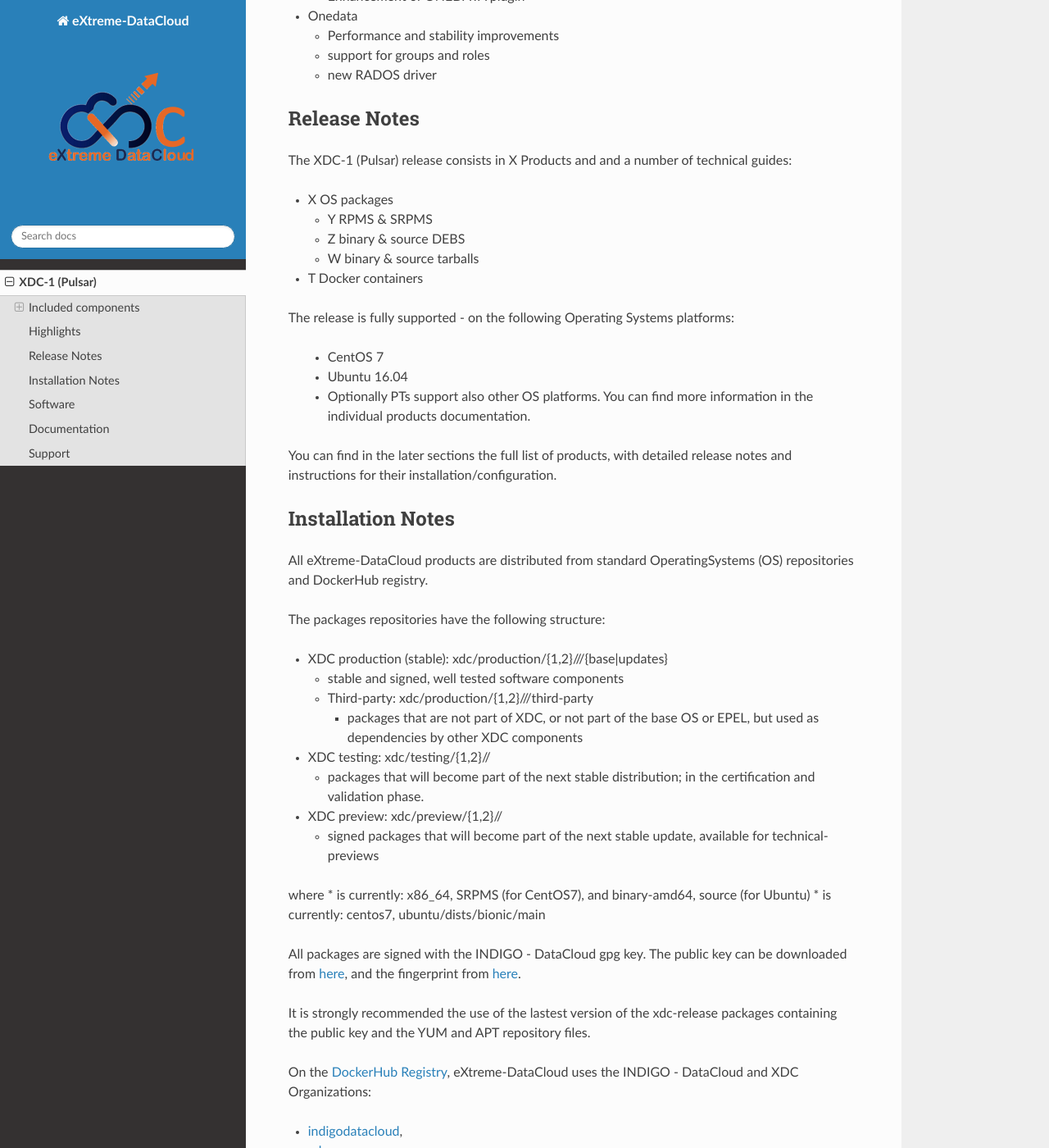
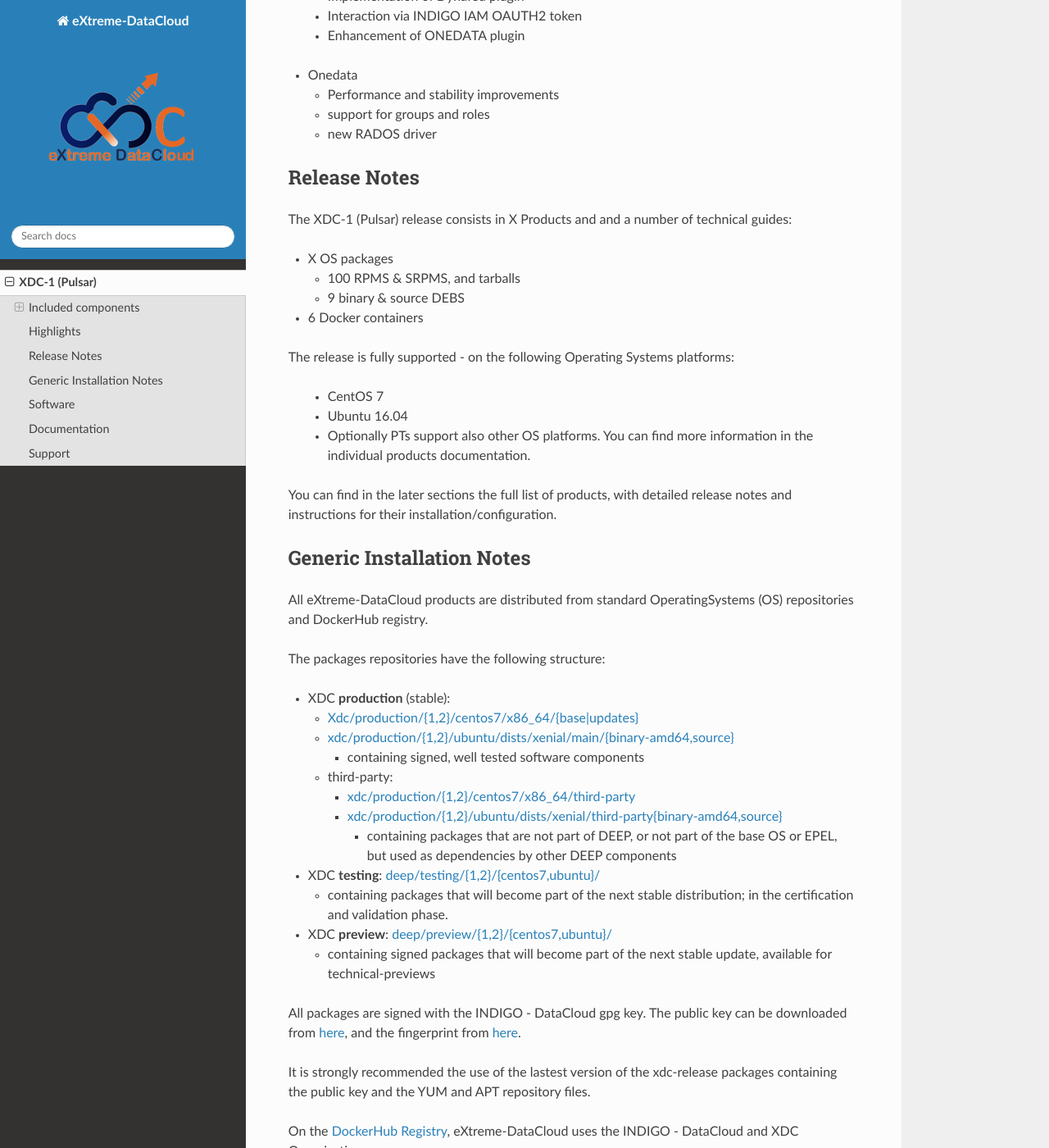
Before and after one commit to extreme-datacloud/xdc-releases, a Sphinx documentation site: the page built from source/releases/pulsar/index.rst, in a window 1280 px wide and 1400 px high, scrolled down 1152 px. Shown: the whole window at 82% size. Built offline with Sphinx 7.4.7 and the Read the Docs theme 2.0.0, drawn with Linux system fonts in a browser that asks for light colours; some of the changed text lies outside the part shown.

Commit message:
cosmetics

```diff
--- a/source/releases/pulsar/index.rst
+++ b/source/releases/pulsar/index.rst
@@ -60,8 +60,9 @@
 
 -  PaaS Orchestrator
 
-   - Implementation of Dynafed plugin – interaction via INDIGO IAM OAUTH2 token
-   - Enhancement of ONEDATA plugin
+  - Implementation of Dynafed plugin
+  - Interaction via INDIGO IAM OAUTH2 token
+  - Enhancement of ONEDATA plugin
 
 - Onedata
 
@@ -77,11 +78,10 @@
 
 -  X OS packages
 
-   -  Y RPMS & SRPMS
-   -  Z binary & source DEBS
-   -  W binary & source tarballs
+   -  100 RPMS & SRPMS, and tarballs
+   -  9 binary & source DEBS
 
--  T Docker containers
+-  6 Docker containers
 
 The release is fully supported
 - on the following Operating Systems platforms:
@@ -94,7 +94,7 @@
 detailed release notes and instructions for their
 installation/configuration.
 
-Installation Notes
+Generic Installation Notes
 ------------------
 
 All eXtreme-DataCloud products are distributed from standard
@@ -102,26 +102,27 @@
 
 The packages repositories have the following structure:
 
--  XDC production (stable): xdc/production/{1,2}///{base|updates}
+* XDC **production** (stable):
 
-   -  stable and signed, well tested software components
-   -  Third-party: xdc/production/{1,2}///third-party
+  * `Xdc/production/{1,2}/centos7/x86_64/{base|updates} <http://repo.indigo-datacloud.eu/repository/xdc/production/1/centos7/x86_64/base/repoview/>`_
+  * `xdc/production/{1,2}/ubuntu/dists/xenial/main/{binary-amd64,source} <http://repo.indigo-datacloud.eu/repository/xdc/production/1/ubuntu/dists/xenial/main/>`_
 
-      -  packages that are not part of XDC, or not part of the base
-         OS or EPEL, but used as dependencies by other XDC components
+    * containing signed, well tested software components
 
--  XDC testing: xdc/testing/{1,2}//
+  * third-party:
 
-   -  packages that will become part of the next stable distribution; in
-      the certification and validation phase.
+    * `xdc/production/{1,2}/centos7/x86_64/third-party <http://repo.indigo-datacloud.eu/repository/xdc/production/1/centos7/x86_64/third-party/repoview>`_
+    * `xdc/production/{1,2}/ubuntu/dists/xenial/third-party{binary-amd64,source} <http://repo.indigo-datacloud.eu/repository/xdc/production/1/ubuntu/dists/xenial/third-party>`_
 
--  XDC preview: xdc/preview/{1,2}//
+      * containing packages that are not part of DEEP, or not part of the base OS or EPEL, but used as dependencies by other DEEP components
 
-   -  signed packages that will become part of the next stable update,
-      available for technical-previews
+* XDC **testing**: `deep/testing/{1,2}/{centos7,ubuntu}/ <http://repo.indigo-datacloud.eu/repository/xdc/testing/>`_
 
-where \* is currently: x86_64, SRPMS (for CentOS7), and binary-amd64,
-source (for Ubuntu) \* is currently: centos7, ubuntu/dists/bionic/main
+  * containing packages that will become part of the next stable distribution; in the certification and validation phase.
+
+* XDC **preview**: `deep/preview/{1,2}/{centos7,ubuntu}/ <http://repo.indigo-datacloud.eu/repository/xdc/preview/>`_
+
+  * containing signed packages that will become part of the next stable update, available for technical-previews
 
 All packages are signed with the INDIGO - DataCloud gpg key. The public
 key can be downloaded from
@@ -144,8 +145,7 @@
 features so that users can pull trusted images.
 
 To understand how to install and configure XDC-1/Pulsar services and
-components either refer to the `Generic Installation and Configuration
-Guide <https://add_generic>`__ chapter or to each individual product
+components either refer to the `Generic Installation Notes`_ chapter or to each individual product
 documentation.
 
 Software
```
